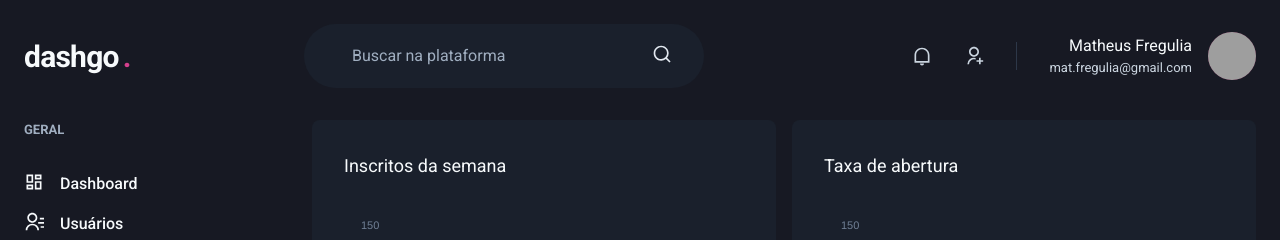
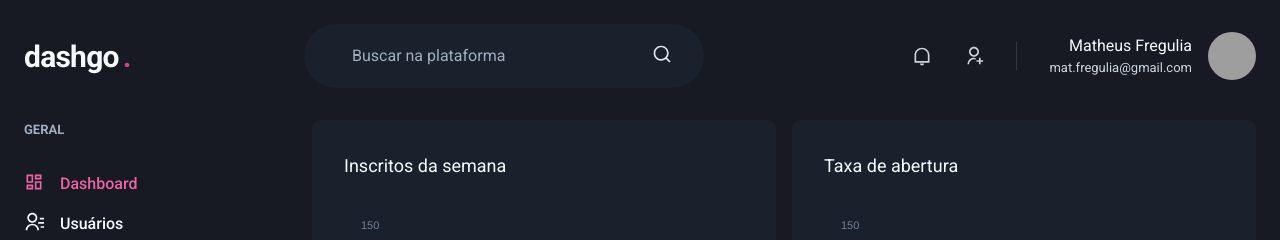
Before and after one commit to MatFregulia/Dashgo, a Next.js app: page /dashboard in a window 1280 px wide. Shown: the top 240 px of the page. Built offline with nearby package versions, Linux system fonts and the light colour scheme; grey boxes are pictures that could not be loaded.

Commit message:
Sinalização link ativo

```diff
--- /dev/null
+++ b/src/components/ActiveLink.tsx
@@ -0,0 +1,32 @@
+import Link, { LinkProps } from "next/link"
+import { useRouter } from "next/router";
+import { cloneElement, ReactElement } from "react";
+
+interface ActiveLinkProps extends LinkProps {
+    children: ReactElement;
+    shouldMathExactHref: boolean;
+}
+
+export function ActiveLink ({ children, shouldMathExactHref = false, ...rest }: ActiveLinkProps) {
+    const { asPath } = useRouter();
+
+    let isActive = false;
+
+    if (shouldMathExactHref && (asPath === rest.href || asPath === rest.as)) {
+        isActive = true;
+    }
+
+    if (!shouldMathExactHref &&
+        (asPath.startsWith(String(rest.href)) ||
+         asPath.startsWith(String(rest.href)))) {
+            isActive = true;
+        }
+
+    return (
+        <Link {...rest}>
+            {cloneElement(children, {
+                color: isActive ? 'pink.400' : 'gray.50'
+            })}
+        </Link>
+    );
+}
--- a/src/components/Sidebar/NavLink.tsx
+++ b/src/components/Sidebar/NavLink.tsx
@@ -1,6 +1,6 @@
 import { Icon, Link as ChackraLink, Text, LinkProps as ChakraLinkProps } from "@chakra-ui/react";
-import Link from "next/link";
 import { ElementType } from "react";
+import { ActiveLink } from "../ActiveLink";
 
 interface NavLinkProps extends ChakraLinkProps {
     icon: ElementType;
@@ -11,11 +11,11 @@
 export function NavLink({ icon, children, href, ...rest }: NavLinkProps) {
     return (
         // eslint-disable-next-line @next/next/link-passhref
-        <Link href={href} passHref>
+        <ActiveLink href={href} passHref>
             <ChackraLink display="flex" align="center" {...rest}>
                 <Icon as={icon} fontSize="20" />
                 <Text ml="4" fontWeight="medium">{children}</Text>
             </ChackraLink>
-        </Link>
+        </ActiveLink>
     );
 }
```
